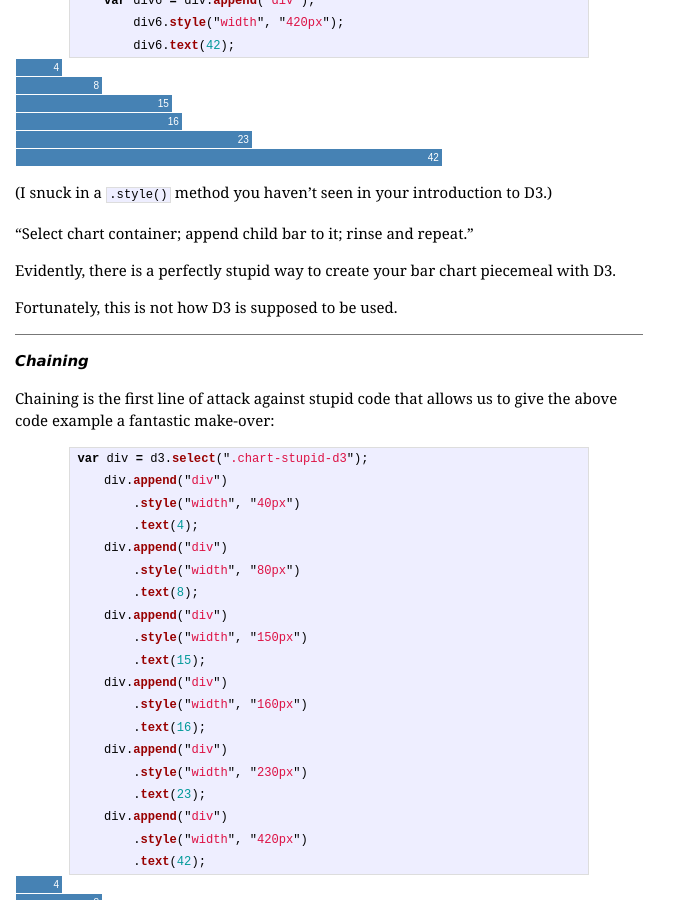
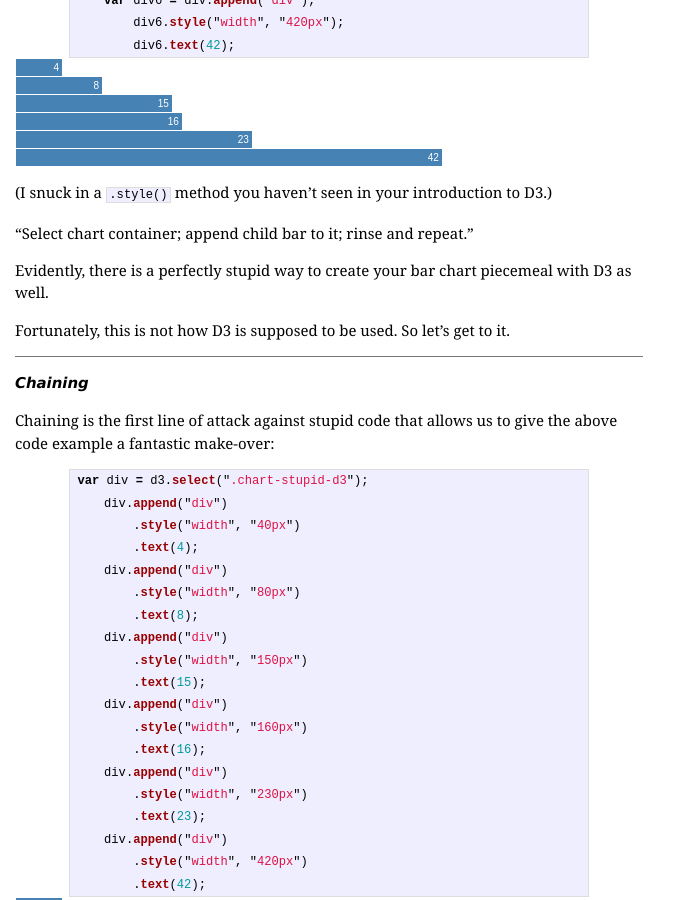
Before and after one commit to ndarville/ndarville.github.io, a Jekyll site: the page built from _posts/2013-11-10-a-bar-chart.markdown, in a window 1280 px wide and 900 px high, scrolled down 5333 px. Shown: the whole window, without its empty margins (0-679 px from the left). Built offline with Jekyll 4.4.1, drawn with Linux system fonts in a browser that asks for light colours; Markdown is read by kramdown in place of the engine named in the settings.

Commit message:
Language

```diff
--- a/_posts/2013-11-10-a-bar-chart.markdown
+++ b/_posts/2013-11-10-a-bar-chart.markdown
@@ -340,9 +340,9 @@ var div = d3.select(".chart-stupid-d3");
 
 "Select chart container; append child bar to it; rinse and repeat."
 
-Evidently, there is a perfectly stupid way to create your bar chart piecemeal with D3.
+Evidently, there is a perfectly stupid way to create your bar chart piecemeal with D3 as well.
 
-Fortunately, this is not how D3 is supposed to be used.
+Fortunately, this is not how D3 is supposed to be used. So let's get to it.
 
 <h4 id="chaining">Chaining</h4>
 
```
